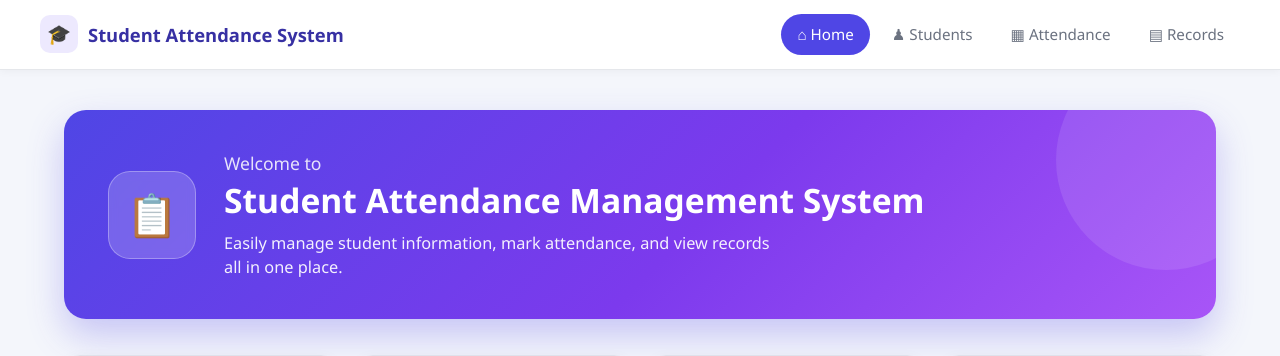
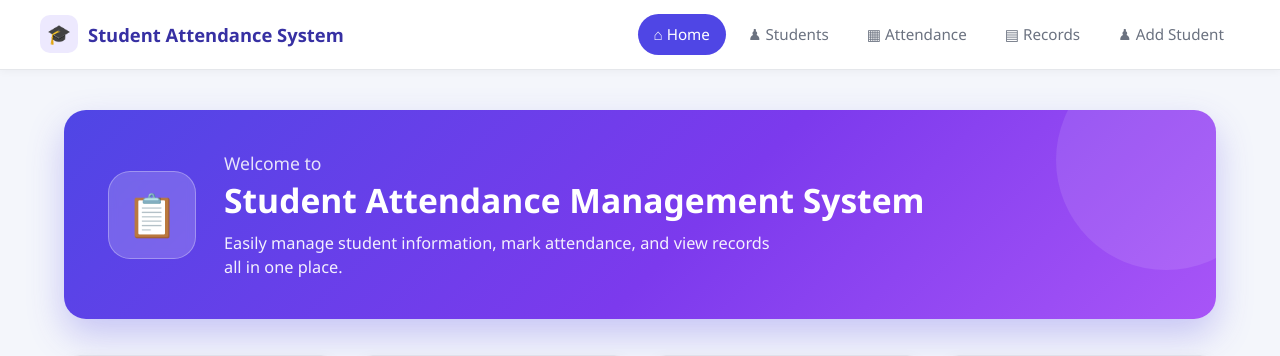
Before and after one commit to soumalya242/Student-Attendance-Management-System, a Flask app: page / in a window 1280 px wide. Shown: the top 356 px of the page. Run offline with Flask 3, Linux system fonts and the light colour scheme.

Commit message:
change the navbar

```diff
--- a/templates/add_student.html
+++ b/templates/add_student.html
@@ -20,6 +20,8 @@
             <a class="active" href="/students">♟ Students</a>
             <a href="/attendance">▦ Attendance</a>
             <a href="/attendance_records">▤ Records</a>
+            <a href="/add">♟ Add Student</a>
+      </nav>
         </nav>
     </header>
 
--- a/templates/attendance.html
+++ b/templates/attendance.html
@@ -19,6 +19,8 @@
         <a href="/students">♟ Students</a>
         <a class="active" href="/attendance">▦ Attendance</a>
         <a href="/attendance_records">▤ Records</a>
+        <a href="/add">♟ Add Student</a>
+      </nav>
       </nav>
     </header>
 
--- a/templates/attendance_records.html
+++ b/templates/attendance_records.html
@@ -20,6 +20,8 @@
             <a href="/students">♟ Students</a>
             <a href="/attendance">▦ Attendance</a>
             <a class="active" href="/attendance_records">▤ Records</a>
+            <a href="/add">♟ Add Student</a>
+      </nav>
         </nav>
     </header>
 
--- a/templates/index.html
+++ b/templates/index.html
@@ -19,6 +19,7 @@
         <a href="/students">♟ Students</a>
         <a href="/attendance">▦ Attendance</a>
         <a href="/attendance_records">▤ Records</a>
+        <a href="/add">♟ Add Student</a>
       </nav>
     </header>
 
--- a/templates/students.html
+++ b/templates/students.html
@@ -20,6 +20,8 @@
             <a class="active" href="/students">♟ Students</a>
             <a href="/attendance">▦ Attendance</a>
             <a href="/attendance_records">▤ Records</a>
+            <a href="/add">♟ Add Student</a>
+      </nav>
         </nav>
     </header>
 
```
